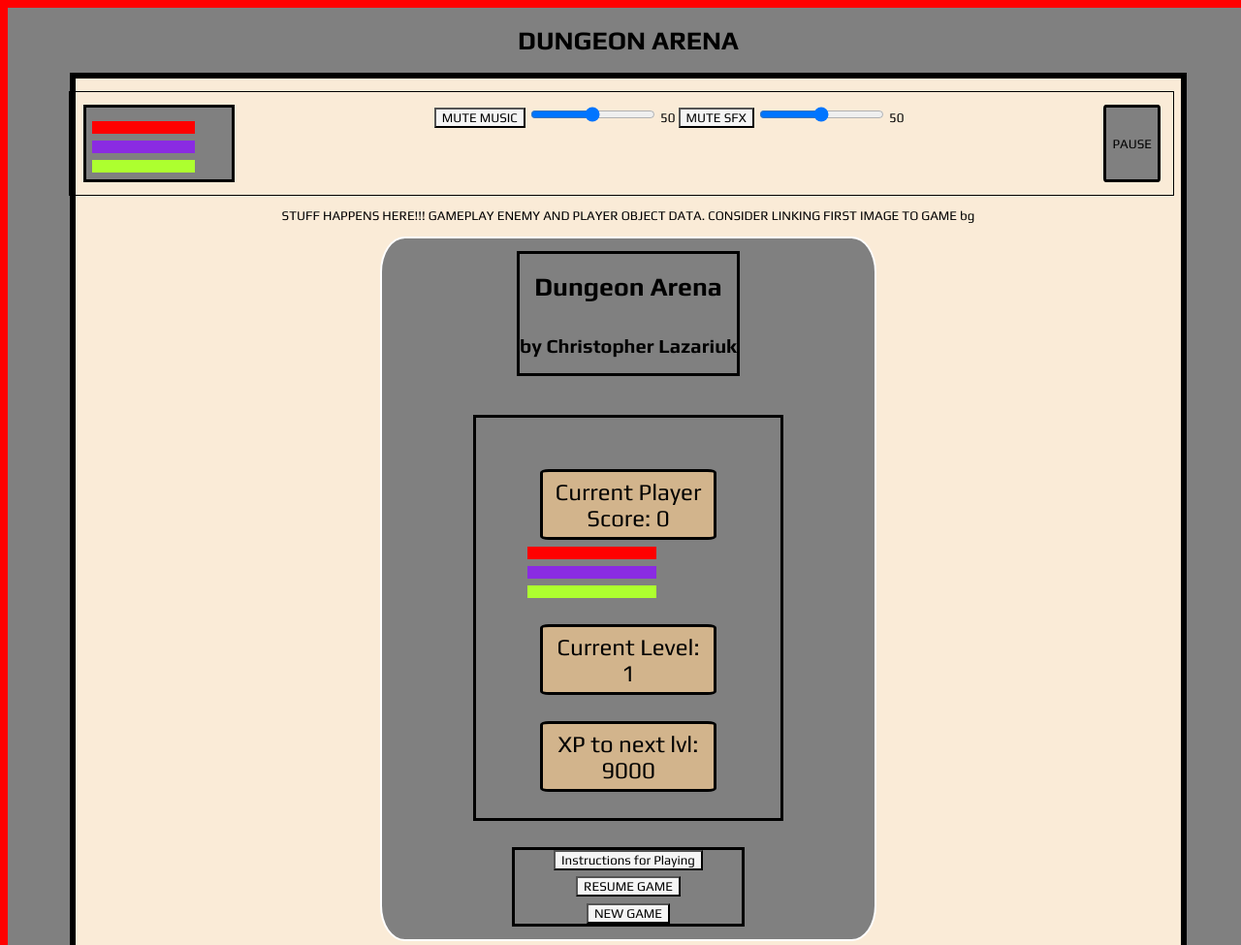
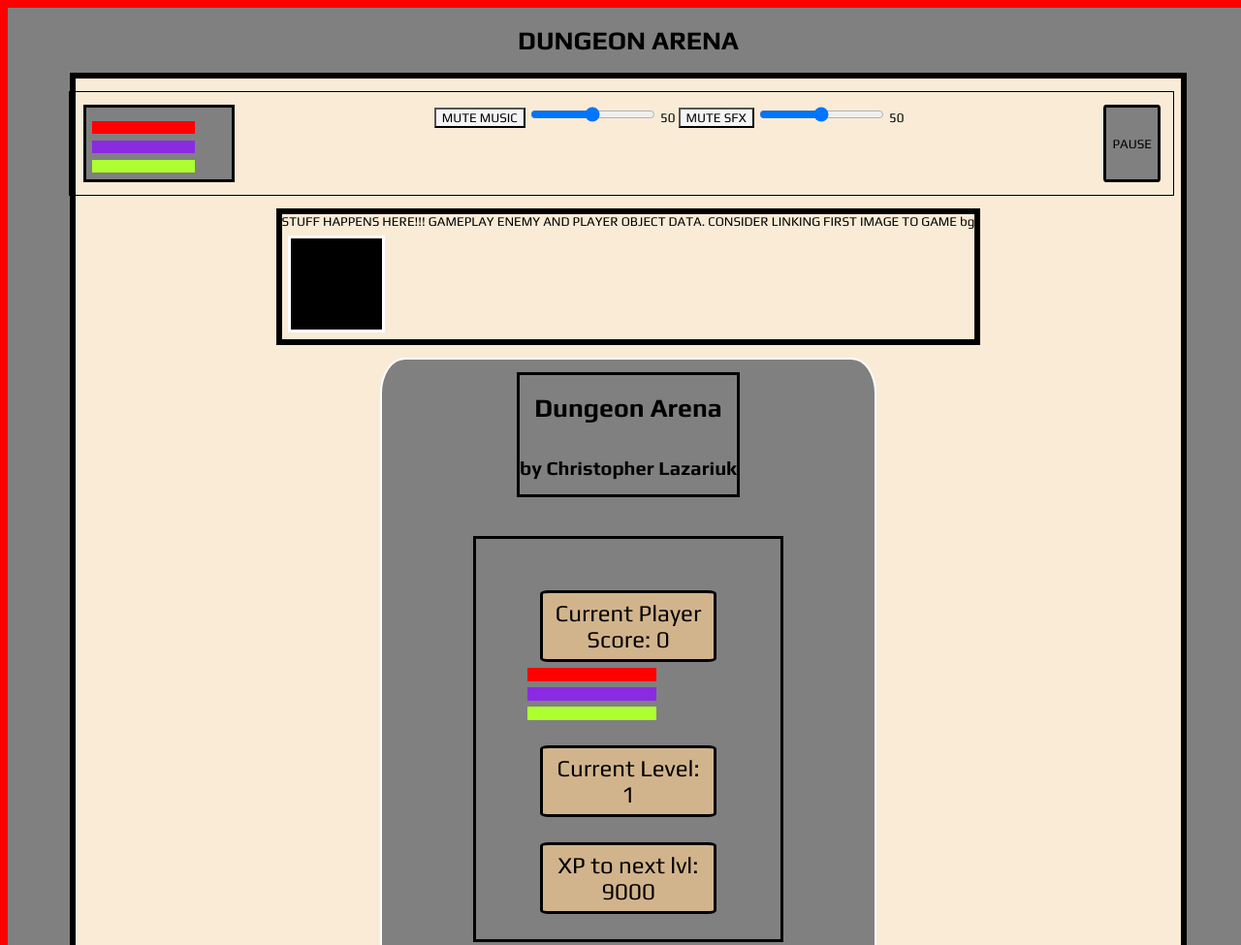
Before and after one commit to Clazariuk1/Dungeon-Arena-GAp1, a plain HTML site: page index.html in a window 1280 px wide. Shown: the top 975 px of the page at 97% size. Drawn offline with Linux system fonts and the light colour scheme; a web font is replaced by a local one.

Commit message:
added player box. Beginning process of movement interactivity.

```diff
--- a/index.html
+++ b/index.html
@@ -13,7 +13,7 @@
 </head>
 <body>
     <div class="audio__elements">
-    <audio id="boss-battle-music" src="/Users/Chris/software_homework/Dungeon-Arena-GAp1/audio/BossBattleMusic.wav"></audio>
+    <audio id="boss-battle-music" loop="loop" src="/Users/Chris/software_homework/Dungeon-Arena-GAp1/audio/BossBattleMusic.wav"></audio>
     <audio id="button-hover" src="/Users/Chris/software_homework/Dungeon-Arena-GAp1/audio/button-hover.wav" volume="70"></audio>
     <audio id="button-blip" src="/Users/Chris/software_homework/Dungeon-Arena-GAp1/audio/button-blip.wav" volume="80"></audio>
     <audio id="critical-hit" volume="80" src="/Users/Chris/software_homework/Dungeon-Arena-GAp1/audio/critical-hit.wav"></audio>
@@ -60,6 +60,9 @@
         </header>
         <div class="action__space" id="action-space">
             STUFF HAPPENS HERE!!! GAMEPLAY ENEMY AND PLAYER OBJECT DATA. CONSIDER LINKING FIRST IMAGE TO GAME bg
+            <div class="player__box" id="player-box">
+                <!-- <img id="player-icon" alt="our-hero" src="/Users/Chris/software_homework/Dungeon-Arena-GAp1/Images/player-thief.jpeg" /> -->
+            </div>
         </div>
         <div id="game-over-screen">
             <div class="text">
--- a/script.js
+++ b/script.js
@@ -11,6 +11,9 @@ const instBox = document.getElementById('instructions-box')
 const pauseMenu = document.getElementById('pause-menu');
 const gameScreen = document.getElementById('game');
 const gameOverScreen = document.getElementById('game-over');
+
+// Character Variables
+const playerBox = document.getElementById('player-box');
 
 // SOUND ELEMENTS BELOW
 const bossMusic = document.getElementById('boss-battle-music');
--- a/style.css
+++ b/style.css
@@ -317,6 +317,33 @@ button:hover {
     border: solid 2px white;
 }
 
+/* #player-icon img {
+    display: block;
+    width: 100%;
+    height: 100%;
+    object-fit: contain;
+    z-index: 2;
+} */
+
+#player-box {
+    display: block;
+    justify-content: center;
+    align-items: center;
+    padding: 1rem;
+    margin: .5rem;
+    width: 100px;
+    height: 100px;
+    background-color: black;
+    border: solid .25rem white;
+    object-fit: contain;
+    z-index: 2;
+    /* background-image:url('/Users/Chris/software_homework/Dungeon-Arena-GAp1/Images/player-thief.jpeg'); */
+}
+
+#action-space {
+    border: solid .5rem black;
+}
+
 .activate#game-over-screen {
     /* animation: pause-menu-animation-reverse 2s linear ease-in-out; */
     opacity: 1;
```
